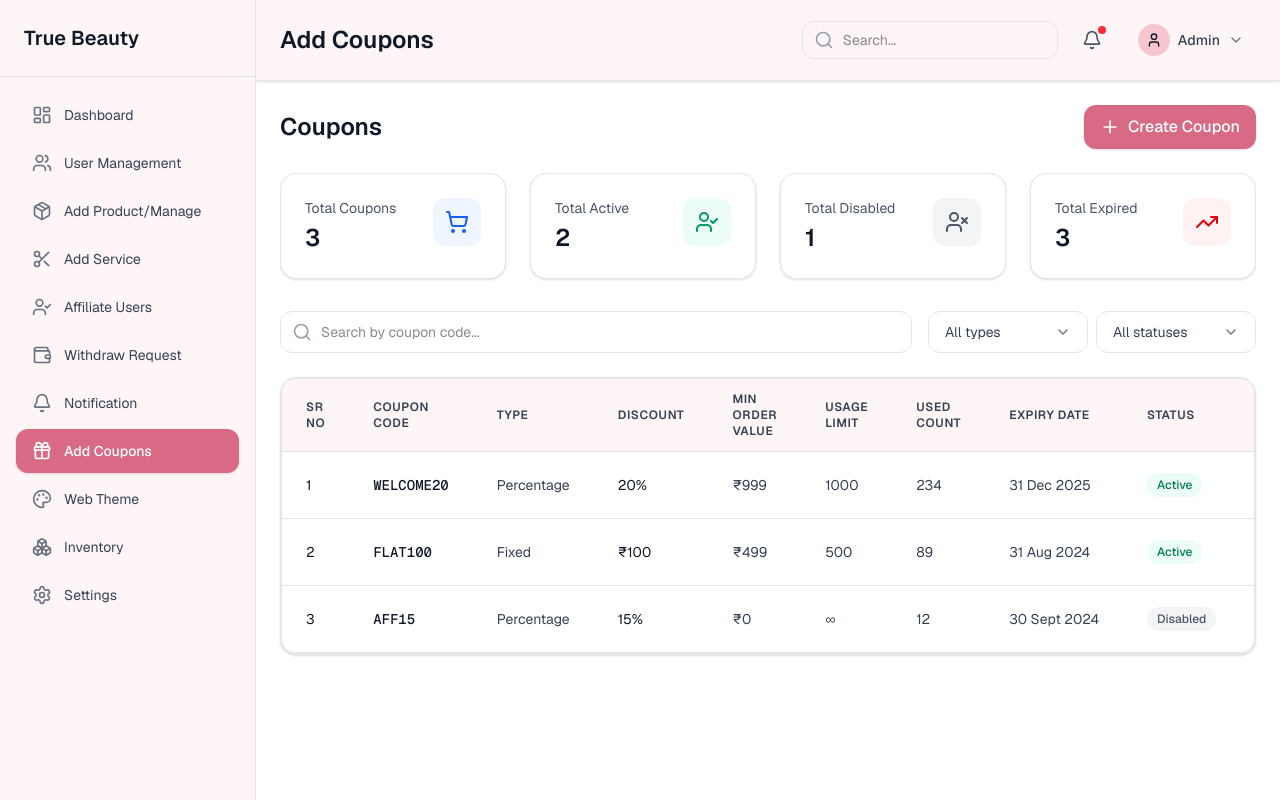
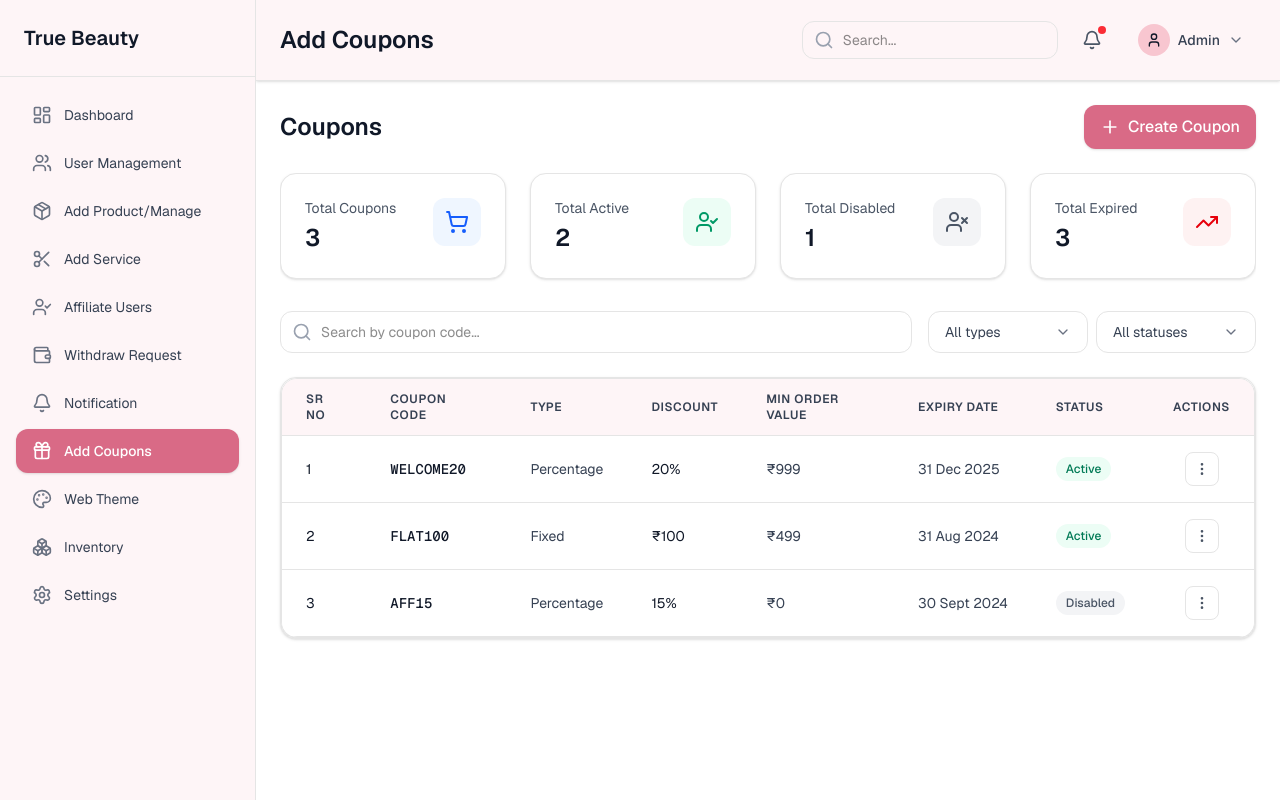
Before and after one commit to ZoyaAnsari19/true-beauty-admin-panel, a Next.js app: page /addCoupons in a window 1280 px wide. Built offline with nearby package versions, Linux system fonts and the light colour scheme.

Commit message:
Remove unused columns from AddCouponsPage: Eliminate "Usage Limit" and "Used Count" columns from the coupon table to streamline the UI and focus on essential information.

```diff
--- a/app/addCoupons/page.tsx
+++ b/app/addCoupons/page.tsx
@@ -366,20 +366,6 @@ export default function AddCouponsPage() {
         ),
       },
       {
-        header: "Usage Limit",
-        accessor: (c: Coupon) => (
-          <span className="text-gray-700">
-            {c.usageLimitTotal ?? "∞"}
-          </span>
-        ),
-      },
-      {
-        header: "Used Count",
-        accessor: (c: Coupon) => (
-          <span className="text-gray-700">{c.usedCount}</span>
-        ),
-      },
-      {
         header: "Expiry Date",
         accessor: (c: Coupon) => (
           <span className="text-gray-700">{formatDate(c.expiryDate)}</span>
```
